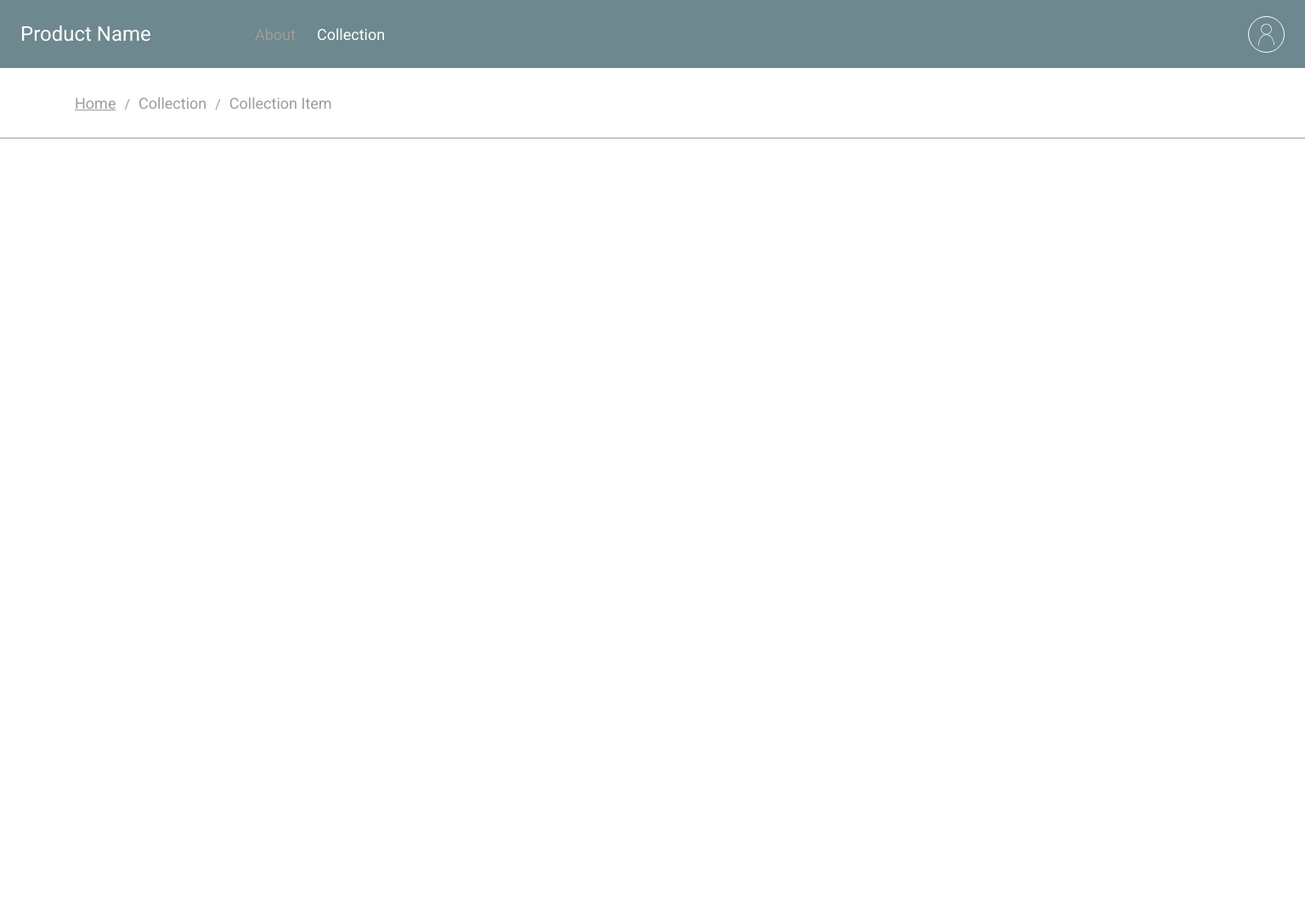
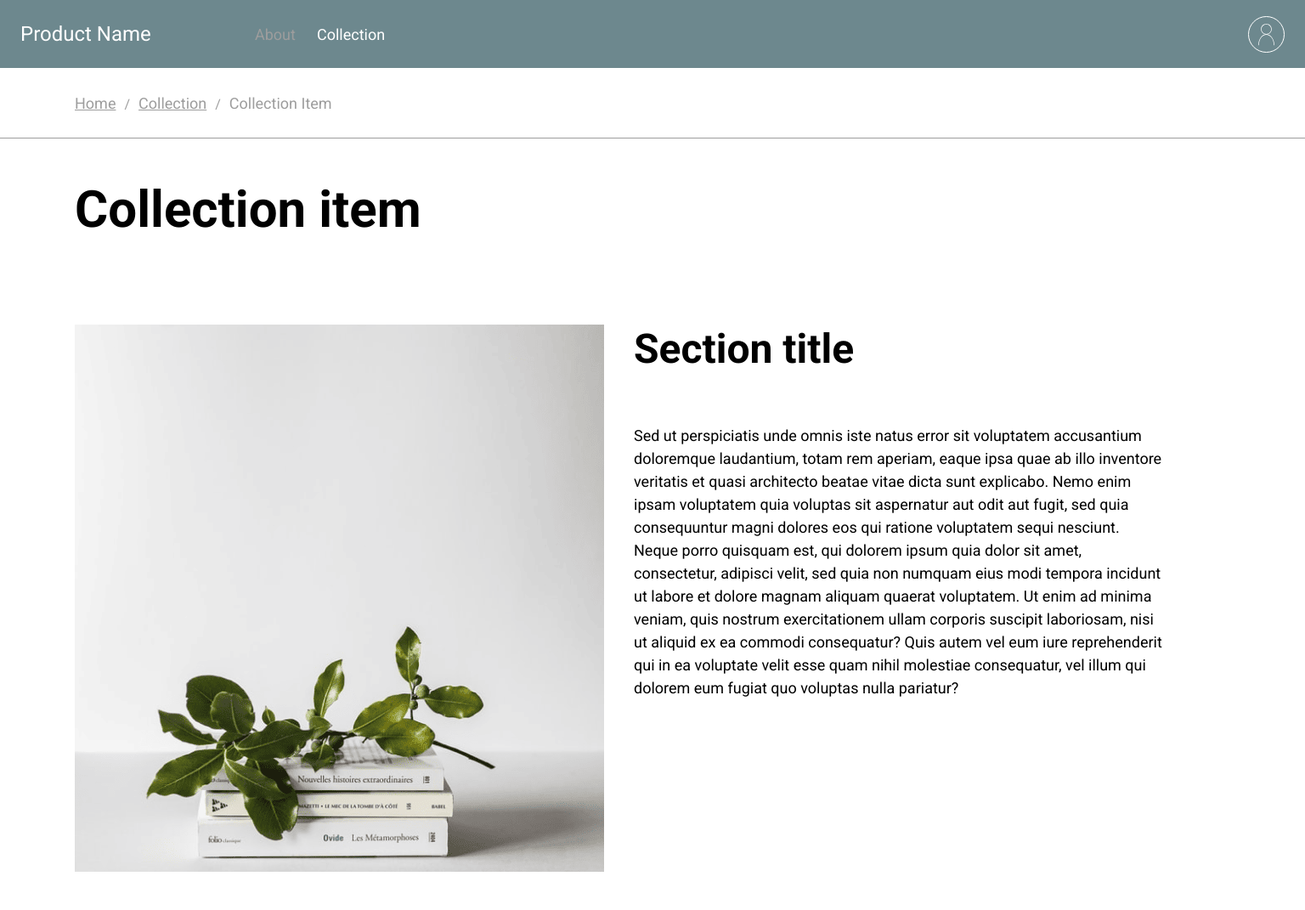
Before and after one commit to paulaami/Recruitment-Design, a plain HTML site: page collection-item.html in a window 1536 px wide. Shown: the whole page at 85% size. Drawn offline with Linux system fonts and the light colour scheme.

Commit message:
added media queries to all pages

```diff
--- a/collection-item.html
+++ b/collection-item.html
@@ -16,14 +16,22 @@
  <nav class="navigation darkblue-background">
   <div class="navigation__container">
    <div class="navigation__container-logo">
-    <h1 class="navigation__container-logo-name"> <a href="index.html">Product Name</a></h1>
+    <h1 class="navigation__container-logo-name">
+     <a href="index.html">Product Name</a>
+    </h1>
    </div>
    <ul class="navigation__container-list darkblue-background list-level-one">
     <li class="navigation__container-list-item">
-     <a class="navigation__container-list-link text-style" href="about.html">About</a>
+     <a
+              class="navigation__container-list-link text-style"
+              href="about.html"
+              >About</a>
     </li>
     <li class="navigation__container-list-item">
-     <a class="navigation__container-list-link collection-link text-style" href="collection.html">Collection</a>
+     <a
+              class="navigation__container-list-link collection-link text-style"
+              href="collection.html"
+              >Collection</a>
      <ul class="navigation__container-list list-level-two">
       <li class="navigation__container-list-item">
        <a class="navigation__container-list-link text-style" href="#"
@@ -49,10 +57,32 @@
 
  <section class="section__item">
   <div class="container">
-
+   <h2>Collection item</h2>
+   <div class="section__item-wrapper">
+    <img class="section__item-img item-small" src="./assets/img/book_item.png" alt="picture of books and plant" />
+    <img class="section__item-img item-large" src="./assets/img/book_item_large.png" alt="picture of books and plant" />
+    <div class="section__item-description">
+     <h3>Section title</h3>
+     <p class="text-style">
+      Sed ut perspiciatis unde omnis iste natus error sit voluptatem
+      accusantium doloremque laudantium, totam rem aperiam, eaque ipsa
+      quae ab illo inventore veritatis et quasi architecto beatae vitae
+      dicta sunt explicabo. Nemo enim ipsam voluptatem quia voluptas sit
+      aspernatur aut odit aut fugit, sed quia consequuntur magni dolores
+      eos qui ratione voluptatem sequi nesciunt. Neque porro quisquam
+      est, qui dolorem ipsum quia dolor sit amet, consectetur, adipisci
+      velit, sed quia non numquam eius modi tempora incidunt ut labore
+      et dolore magnam aliquam quaerat voluptatem. Ut enim ad minima
+      veniam, quis nostrum exercitationem ullam corporis suscipit
+      laboriosam, nisi ut aliquid ex ea commodi consequatur? Quis autem
+      vel eum iure reprehenderit qui in ea voluptate velit esse quam
+      nihil molestiae consequatur, vel illum qui dolorem eum fugiat quo
+      voluptas nulla pariatur?
+     </p>
+    </div>
+   </div>
   </div>
  </section>
-
 
  <script src="./scripts/script.js"></script>
 </body>
--- a/sass/__about.scss
+++ b/sass/__about.scss
@@ -28,7 +28,6 @@
       .slash {
         padding: 0 1rem;
       }
-
       &-home {
         text-decoration: underline;
       }
@@ -36,7 +35,7 @@
   }
 
   .section__collection {
-    padding-top: 1.9rem;
+    padding-top: 1.8rem;
   }
 }
 
@@ -48,11 +47,15 @@
     margin-bottom: 2.5rem;
     font-size: 2.4rem;
   }
+  &-wrapper {
+   max-width: 62.3rem;
+ }
 }
 
 //  C O L L E C T I O N   P A G E
 
-.collection__page .navigation {
+.collection__page {
+  .navigation {
     &__container {
       &-logo {
         a {
@@ -62,10 +65,56 @@
     }
   }
 
+  .section__collection {
+    &-bottom {
+      &-box {
+        margin-bottom: 5rem;
+      }
+    }
+  }
+
+  .next-box {
+    display: none;
+  }
+}
 
 //  C O L L E C T I O N   I T E M
 .collection__item .header {
   &__nav {
     height: 4.9rem;
+    &-current {
+      text-decoration: underline;
     }
   }
+}
+
+.section__item {
+  padding: 2.5rem 0;
+
+  h2 {
+    font-size: 3.6rem;
+    margin-bottom: 3rem;
+  }
+
+  h3 {
+    font-size: 2.4rem;
+    margin-bottom: 2.5rem;
+  }
+
+  &-img {
+    margin-bottom: 4.2rem;
+    width: 100%;
+  }
+
+  &-description {
+    max-width: 62.2rem;
+  }
+
+  .item-small {
+    display: block;
+  }
+
+  .item-large {
+    display: none;
+  }
+}
--- a/sass/_media_large.scss
+++ b/sass/_media_large.scss
@@ -71,7 +71,6 @@
     }
   }
 
-
   // S U B P A G E S
   .subpage {
     .header {
@@ -86,15 +85,20 @@
 
     .section__collection {
       padding-top: 6.2rem;
-      .next-box {
-        width: 29.5rem;
-        height: 31.5rem;
-      }
     }
   }
 
+  // C O L L E C T I O N   PAGE
 
-    //  A B O U T   P A G E
+  .collection__page {
+    .next-box {
+      display: block;
+      width: 29.5rem;
+      height: 31.5rem;
+    }
+  }
+
+  //  A B O U T   P A G E
 
   .subpage .header {
     &__container {
@@ -102,18 +106,45 @@
     }
   }
 
-
   .section__description {
-    padding: 6.6rem 0;
+    padding: 7.5rem 0;
     &-heading {
-      margin-bottom: 3.5rem;
+      margin-bottom: 4.5rem;
       font-size: 4.8rem;
     }
+  }
+
+  // S I N G L E   P A G E
+  .collection__item .header {
+    &__nav {
+      height: 8.2rem;
+    }
+  }
+
+  .section__item {
+    padding: 4.8rem 0;
+
+    h2 {
+      font-size: 6rem;
+      margin-bottom: 10rem;
+    }
+
+    h3 {
+      font-size: 4.8rem;
+      margin-bottom: 6rem;
+    }
+
     &-wrapper {
-      width: 50%;
+      display: flex;
+    }
+    .item-small {
+      display: none;
+    }
+    .item-large {
+      display: block;
+      margin-right: 3.5rem;
+      width: 62.3rem;
+      height: 64.4rem;
     }
   }
 }
-
-
-  //  C O L L E C T I O N   P A G E
--- a/sass/_media_small.scss
+++ b/sass/_media_small.scss
@@ -3,6 +3,13 @@
   .section__collection {
     &-bottom {
       justify-content: space-between;
+    }
+  }
+
+  .section__item {
+    &-img {
+      width: 34.3rem;
+      height: 36.6rem;
     }
   }
 }
--- a/sass/main.scss
+++ b/sass/main.scss
@@ -39,6 +39,10 @@ h2 {
   margin: 0 auto;
   width: 92vw;
   max-width: 136rem;
+}
+
+.text-style {
+  line-height: 1.5;
 }
 
 
@@ -143,12 +147,12 @@ h2 {
 // C O L L E C T I O N
 
 .section__collection {
-  padding-top: 4.5rem;
+  padding-top: 4.3rem;
   width: 100%;
   &-top {
     display: flex;
     justify-content: space-between;
-    margin-bottom: 3.7rem;
+    margin-bottom: 5.2rem;
 
     &-btn {
       width: 9.2rem;
@@ -170,7 +174,7 @@ h2 {
     flex-wrap: wrap;
     margin: 0 auto;
     &-box {
-      margin-bottom: 7.4rem;
+      margin-bottom: 5rem;
 
       .box-img {
         display: block;
```
Also changed, not shown: assets/img/book_item.png (added), assets/img/book_item_large.png (added), css/main.css, 1 other file. Lines whose indentation alone changed are shown as unchanged.
